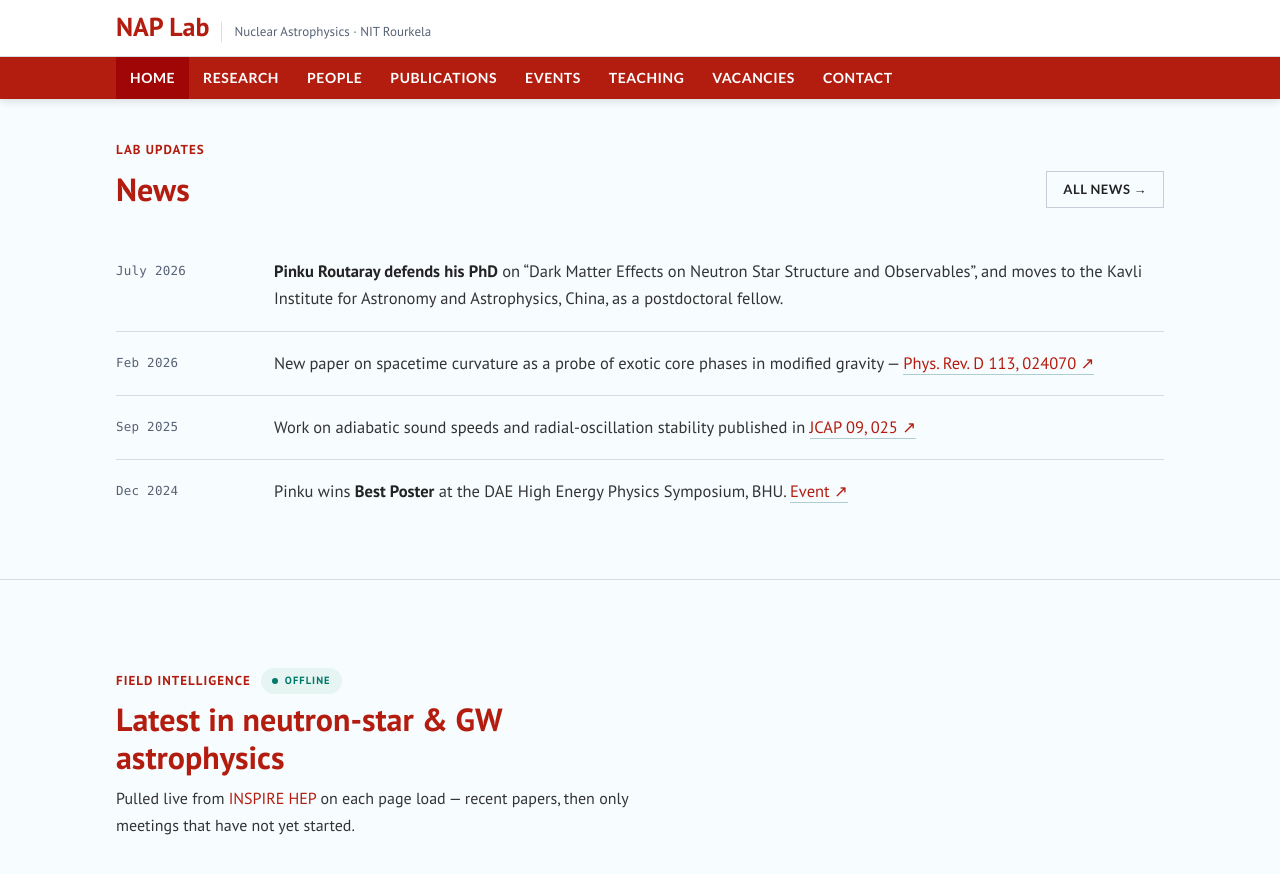
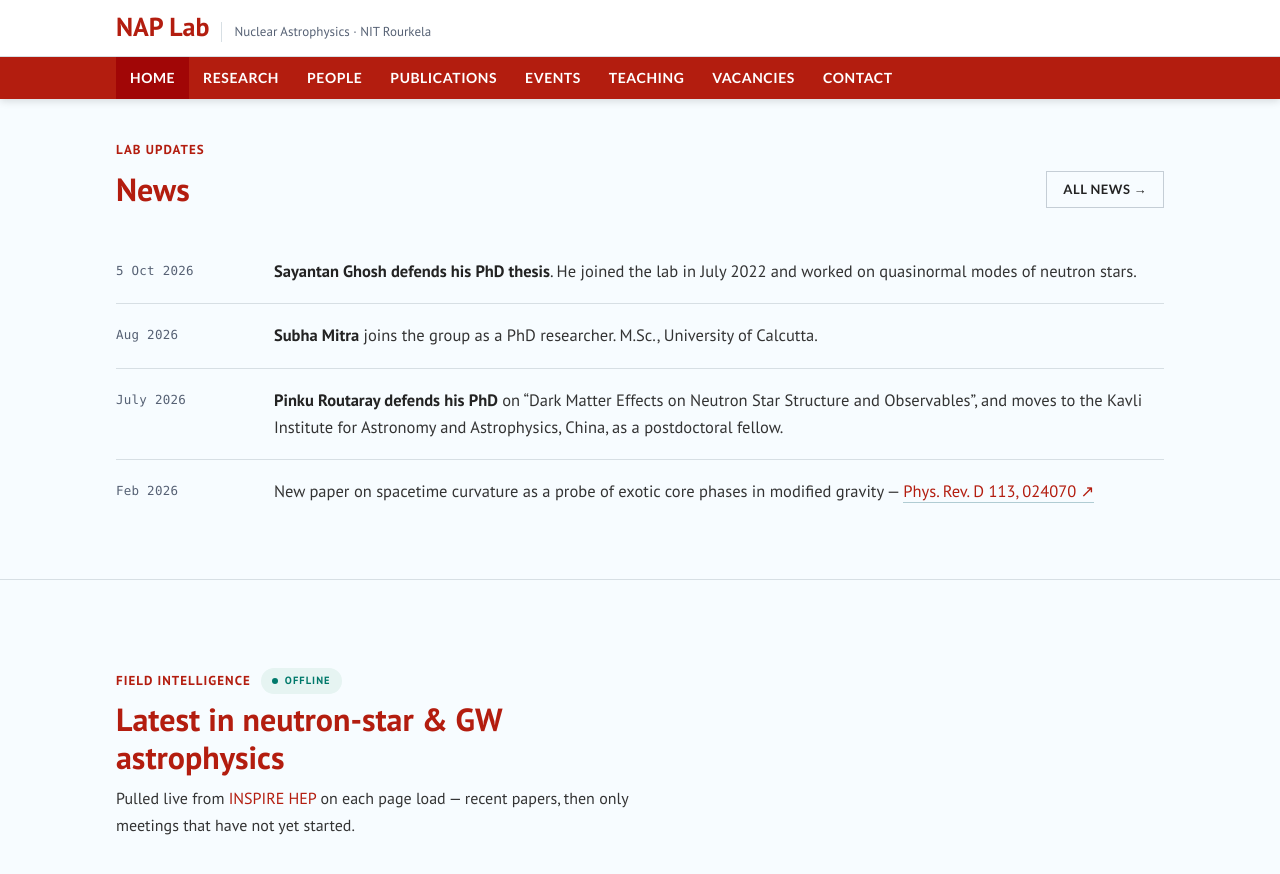
Before and after one commit to bharatiop/bharatiop.github.io, a Jekyll site: the page built from _pages/home.md, in a window 1280 px wide and 900 px high, scrolled down 1949 px. Shown: the top 874 px of the window. Built offline with Jekyll 4.4.1, drawn with Linux system fonts in a browser that asks for light colours; comment, search, counter and statistics services are not loaded.

Commit message:
Add files via upload

```diff
--- a/_pages/home.md
+++ b/_pages/home.md
@@ -38,7 +38,7 @@ permalink: /
           <div class="hero-meta-label">Citations</div>
         </div>
         <div class="hero-meta-item">
-          <div class="hero-meta-num">3</div>
+          <div class="hero-meta-num">2</div>
           <div class="hero-meta-label">PhD researchers</div>
         </div>
         <div class="hero-meta-item">
@@ -169,6 +169,20 @@ permalink: /
       </div>
       <div class="news-list">
         <div class="news-item">
+          <span class="news-date">5 Oct 2026</span>
+          <p class="news-text">
+            <strong>Sayantan Ghosh defends his PhD thesis</strong>. He joined the lab in
+            July 2022 and worked on quasinormal modes of neutron stars.
+          </p>
+        </div>
+        <div class="news-item">
+          <span class="news-date">Aug 2026</span>
+          <p class="news-text">
+            <strong>Subha Mitra</strong> joins the group as a PhD researcher.
+            M.Sc., University of Calcutta.
+          </p>
+        </div>
+        <div class="news-item">
           <span class="news-date">July 2026</span>
           <p class="news-text">
             <strong>Pinku Routaray defends his PhD</strong> on “Dark Matter Effects on Neutron
@@ -183,20 +197,7 @@ permalink: /
             gravity — <a href="https://doi.org/10.1103/rjzl-pcr4" target="_blank" rel="noopener">Phys. Rev. D 113, 024070 ↗</a>
           </p>
         </div>
-        <div class="news-item">
-          <span class="news-date">Sep 2025</span>
-          <p class="news-text">
-            Work on adiabatic sound speeds and radial-oscillation stability published in
-            <a href="https://doi.org/10.1088/1475-7516/2025/09/025" target="_blank" rel="noopener">JCAP 09, 025 ↗</a>
-          </p>
-        </div>
-        <div class="news-item">
-          <span class="news-date">Dec 2024</span>
-          <p class="news-text">
-            Pinku wins <strong>Best Poster</strong> at the DAE High Energy Physics Symposium, BHU.
-            <a href="https://indico.cern.ch/event/1426931/" target="_blank" rel="noopener">Event ↗</a>
-          </p>
-        </div>
+
       </div>
   </div>
 </section>
```
Also changed, not shown: _pages/allnews.md (+8 -0 lines), _pages/teaching.md (+4 -4 lines), _pages/team.md (+30 -20 lines).
